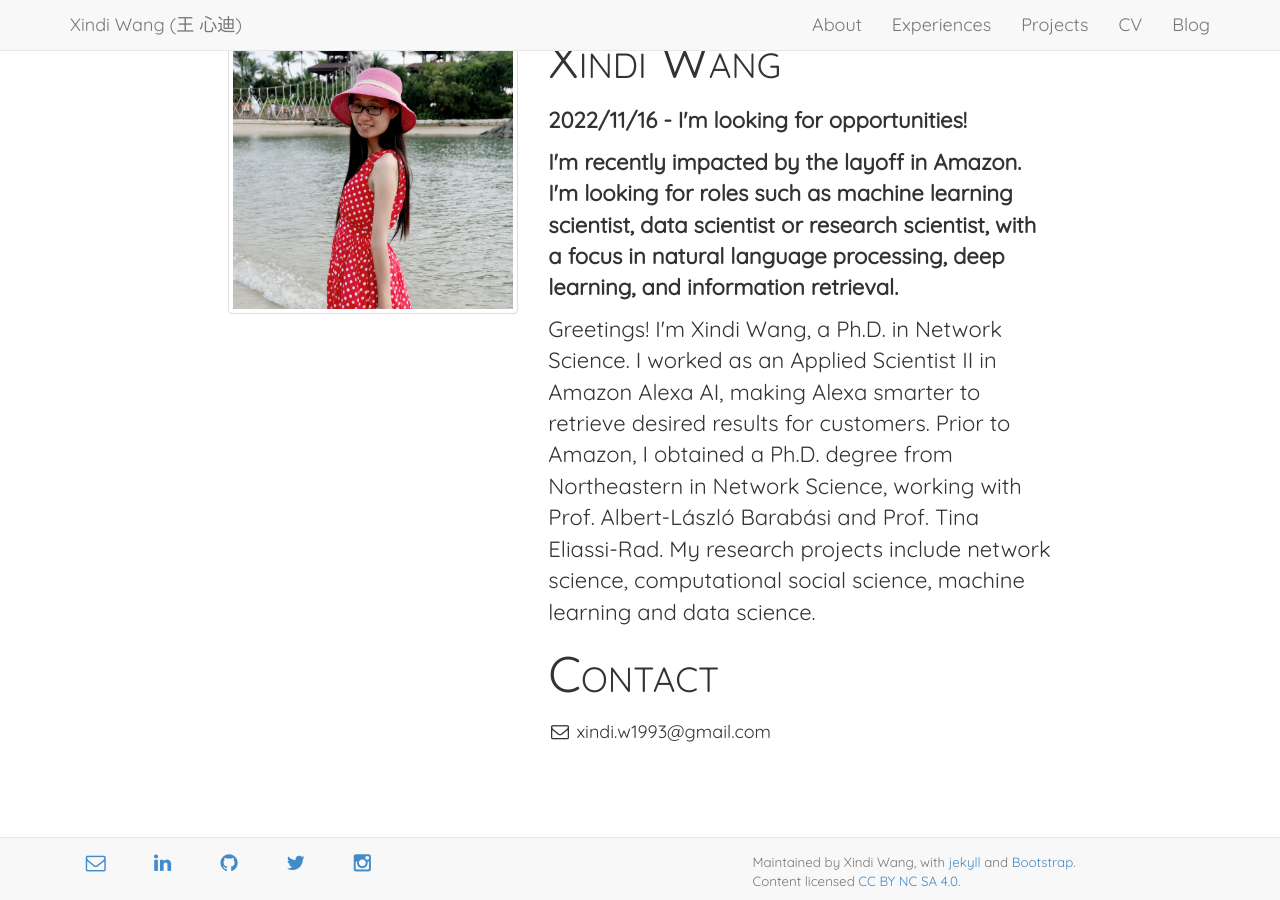
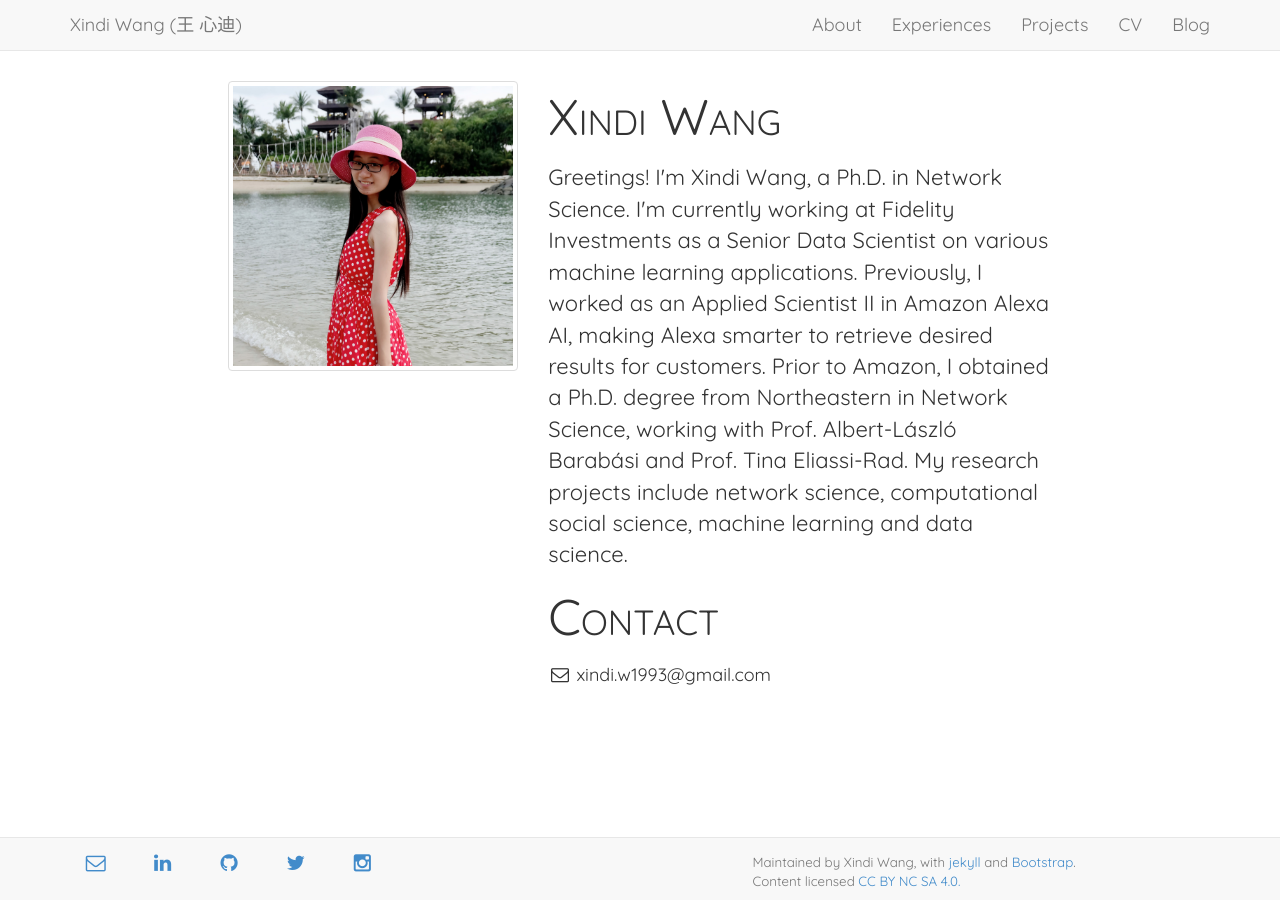
Before and after one commit to xindi-dumbledore/xindi-dumbledore.github.io, a Jekyll site: the page built from index.html, in a window 1280 px wide. Built offline with Jekyll 4.4.1, drawn with Linux system fonts in a browser that asks for light colours.

```diff
--- a/_includes/about.html
+++ b/_includes/about.html
@@ -11,16 +11,13 @@
         <div class = "col-sm-5">
           <p class = "indexsmall"> Xindi Wang </p>
           <p class = "indexnormal">
-          <b> 2022/11/16 - I'm looking for opportunities! </b>
         </p>
         <p class = "indexnormal">
-          <b>
-          I'm recently impacted by the layoff in Amazon. I'm looking for roles such as machine learning scientist, data scientist or research scientist, with a focus in natural language processing, deep learning, and information retrieval.</b>
           </p>
           <p>
           </p>
            <p class = "indexnormal">
-             Greetings! I'm Xindi Wang, a Ph.D. in Network Science. I worked as an Applied Scientist II in Amazon Alexa AI, making Alexa smarter to retrieve desired results for customers. Prior to Amazon, I obtained a Ph.D. degree from Northeastern in Network Science, working with Prof. Albert-László Barabási and Prof. Tina Eliassi-Rad. My research projects include network science, computational social science, machine learning and data science.
+             Greetings! I'm Xindi Wang, a Ph.D. in Network Science. I'm currently working at Fidelity Investments as a Senior Data Scientist on various machine learning applications. Previously, I worked as an Applied Scientist II in Amazon Alexa AI, making Alexa smarter to retrieve desired results for customers. Prior to Amazon, I obtained a Ph.D. degree from Northeastern in Network Science, working with Prof. Albert-László Barabási and Prof. Tina Eliassi-Rad. My research projects include network science, computational social science, machine learning and data science.
            </p>
           <p class = "indexsmall"> Contact </p>
         <p>
```
Also changed, not shown: experiences/_posts/2023-09-07-experiences-fidelity.markdown (added, +8 -0 lines), img/experiences/fidelity.png (added), 14 other files.
